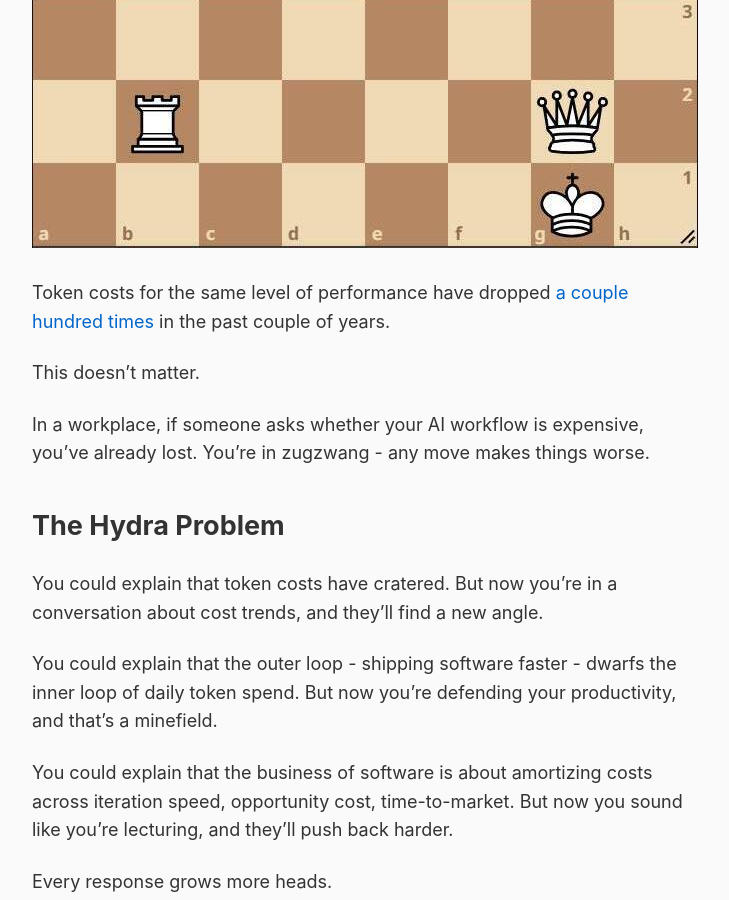
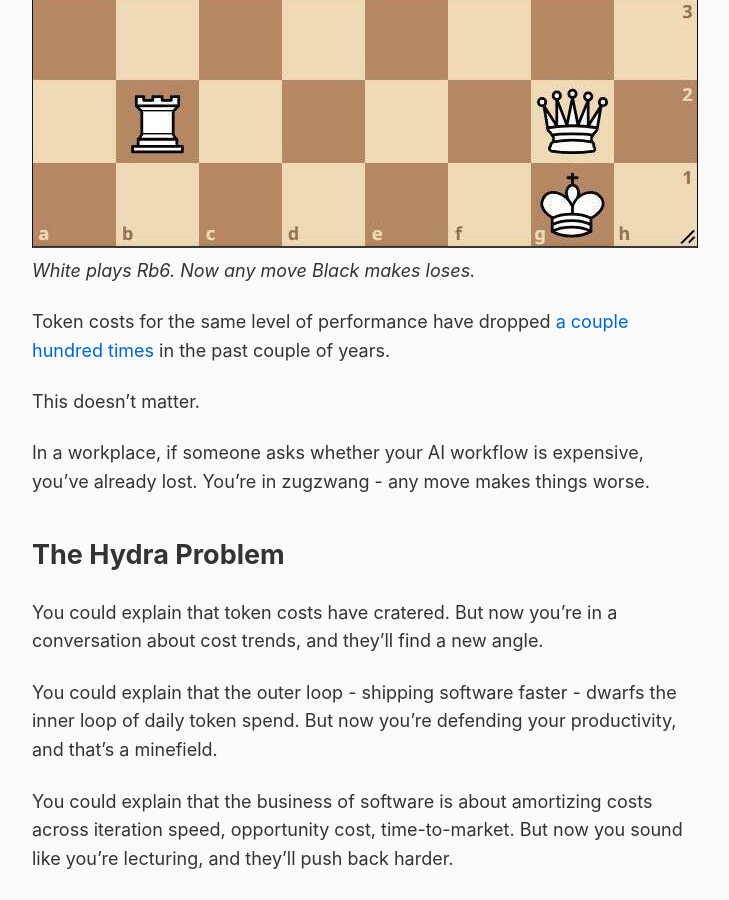
Before and after one commit to rob137/rob137.github.io, a Jekyll site: the page built from _posts/2026-01-08-zugzwang.md, in a window 1280 px wide and 900 px high, scrolled down 671 px. Shown: the whole window, without its empty margins (275-1004 px from the left). Built offline with Jekyll 4.4.1, drawn with Linux system fonts in a browser that asks for light colours.

Commit message:
Add caption explaining Rb6 under chess image
Co-Authored-By: Claude Opus 4.5 <noreply@anthropic.com>

```diff
--- a/_posts/2026-01-08-zugzwang.md
+++ b/_posts/2026-01-08-zugzwang.md
@@ -6,7 +6,8 @@ tags: [ai, llm, work, costs, innovation]
 excerpt: "Once someone asks 'isn't that expensive?', you've already lost."
 ---
 
-![Zugzwang - after Rb6, Black to move, any move loses](/assets/images/zugzwang.jpeg)
+![Zugzwang](/assets/images/zugzwang.jpeg)
+*White plays Rb6. Now any move Black makes loses.*
 
 Token costs for the same level of performance have dropped [a couple hundred times](https://epoch.ai/data-insights/llm-inference-price-trends) in the past couple of years.
 
```
